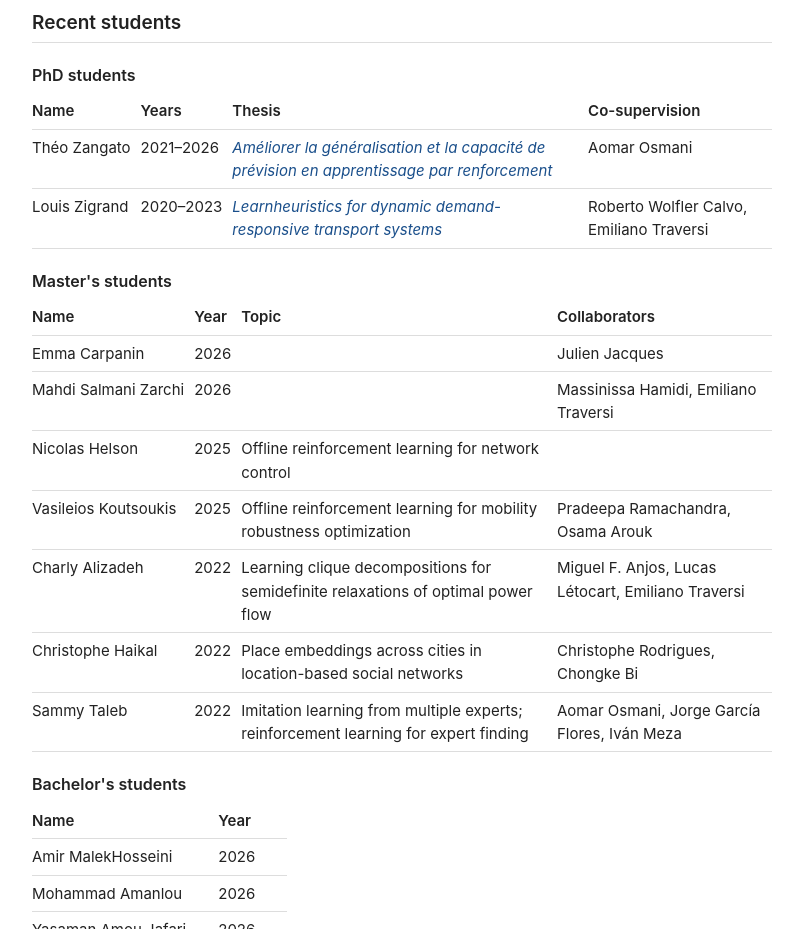
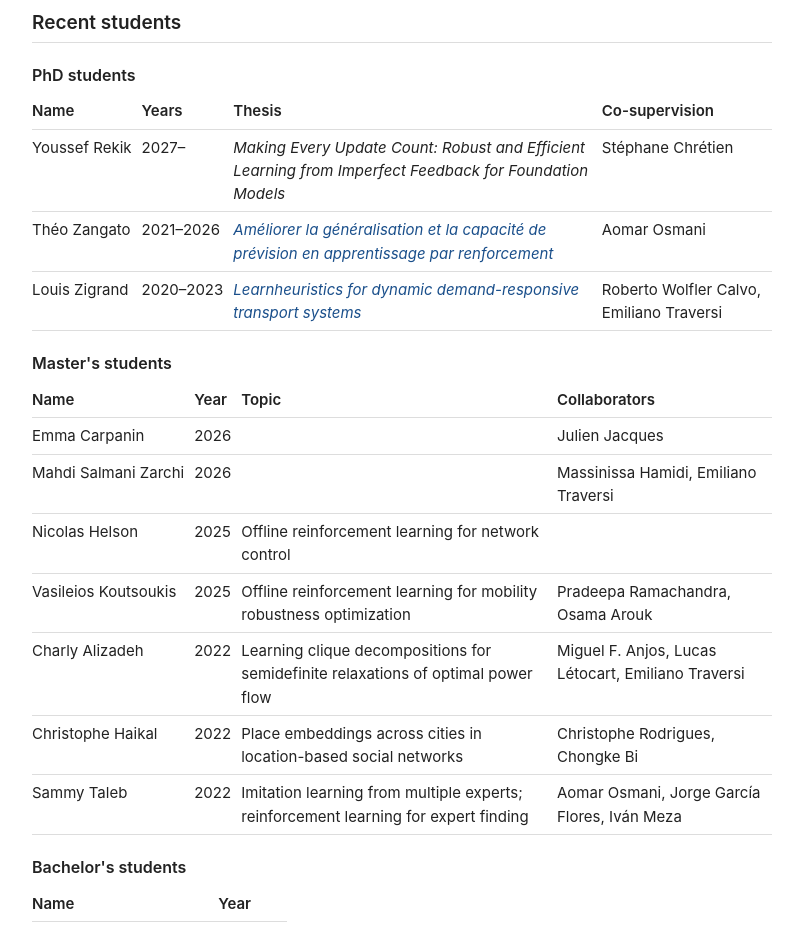
Before and after one commit to pegahani/pegahani.github.io, a plain HTML site: page index.html in a window 1280 px wide. Shown: the part 1340-2269 px from the top of the page, without its empty margins (238-1041 px from the left). Drawn offline with Linux system fonts and the light colour scheme.

Commit message:
Students: add Youssef Rekik (PhD, co-supervised with Stéphane Chrétien)
Co-Authored-By: Claude Opus 5.5 <noreply@anthropic.com>

```diff
--- a/index.html
+++ b/index.html
@@ -78,6 +78,7 @@
     <h3>PhD students</h3>
     <table class="people">
       <tr><th>Name</th><th>Years</th><th>Thesis</th><th>Co-supervision</th></tr>
+      <tr><td>Youssef Rekik</td><td>2027–</td><td><em>Making Every Update Count: Robust and Efficient Learning from Imperfect Feedback for Foundation Models</em></td><td>Stéphane Chrétien</td></tr>
       <tr><td>Théo Zangato</td><td>2021–2026</td><td><a href="https://theses.fr/s436061" target="_blank"><em>Améliorer la généralisation et la capacité de prévision en apprentissage par renforcement</em></a></td><td>Aomar Osmani</td></tr>
       <tr><td>Louis Zigrand</td><td>2020–2023</td><td><a href="https://theses.fr/2023PA131042" target="_blank"><em>Learnheuristics for dynamic demand-responsive transport systems</em></a></td><td>Roberto Wolfler Calvo, Emiliano Traversi</td></tr>
     </table>
```
